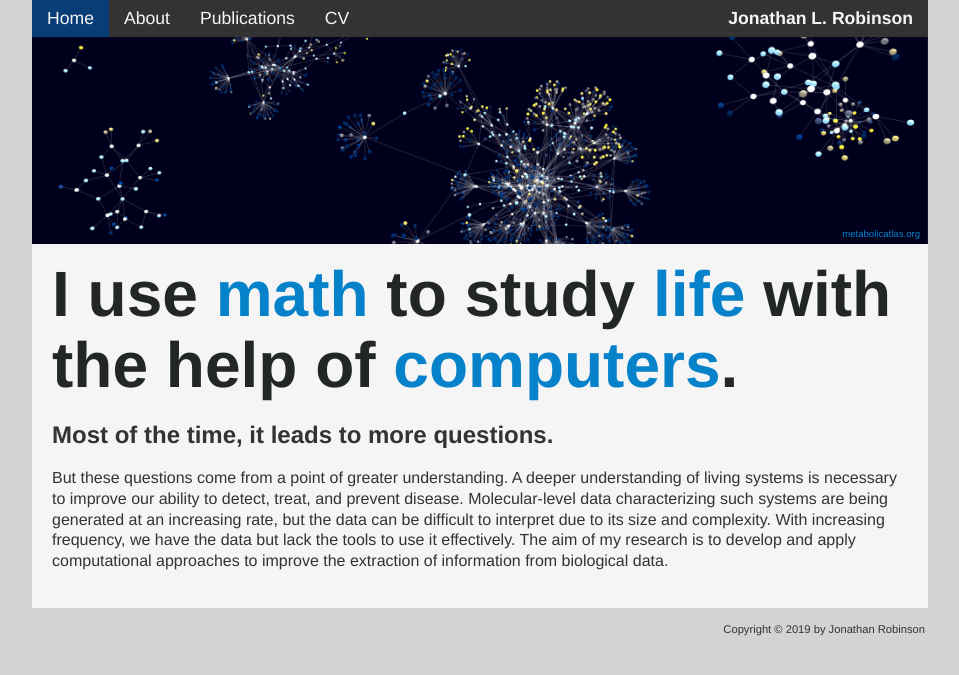
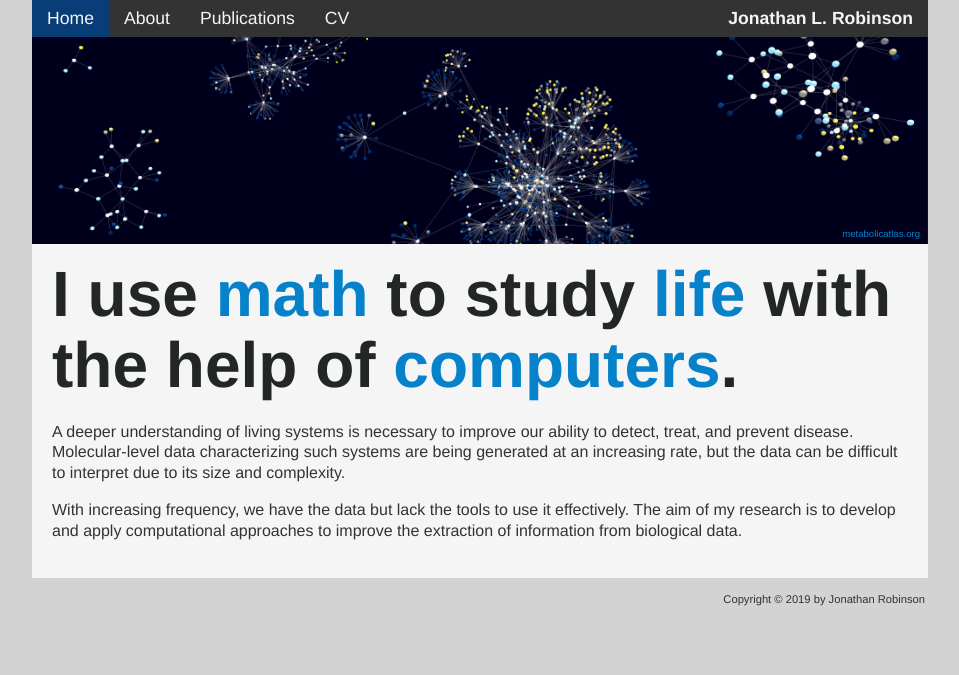
Before and after one commit to JonathanRob/JonathanRob.github.io, a Jekyll site: the page built from index.html, in a window 1280 px wide. Shown: the top 675 px of the page, without its empty margins (160-1119 px from the left). Built offline with Jekyll 4.4.1, drawn with Linux system fonts in a browser that asks for light colours.

Commit message:
change homepage text

```diff
--- a/index.html
+++ b/index.html
@@ -12,8 +12,8 @@
 
 	<h1><span style='font-size: 2em'>I use <span style='color: var(--theme-color-2);'>math</span> to study <span style='color: var(--theme-color-2);'>life</span> with the help of <span style='color: var(--theme-color-2);'>computers</span>.</span></h1>
 
-	<h2>Most of the time, it leads to more questions.</h2>
+	<p>A deeper understanding of living systems is necessary to improve our ability to detect, treat, and prevent disease. Molecular-level data characterizing such systems are being generated at an increasing rate, but the data can be difficult to interpret due to its size and complexity.</p>
 
-	<p>But these questions come from a point of greater understanding. A deeper understanding of living systems is necessary to improve our ability to detect, treat, and prevent disease. Molecular-level data characterizing such systems are being generated at an increasing rate, but the data can be difficult to interpret due to its size and complexity. With increasing frequency, we have the data but lack the tools to use it effectively. The aim of my research is to develop and apply computational approaches to improve the extraction of information from biological data.</p>
+	<p>With increasing frequency, we have the data but lack the tools to use it effectively. The aim of my research is to develop and apply computational approaches to improve the extraction of information from biological data.</p>
 
 </div>
```
